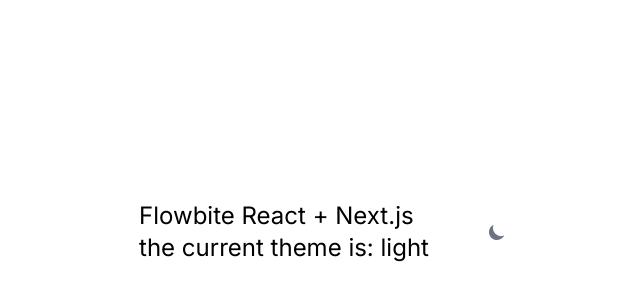
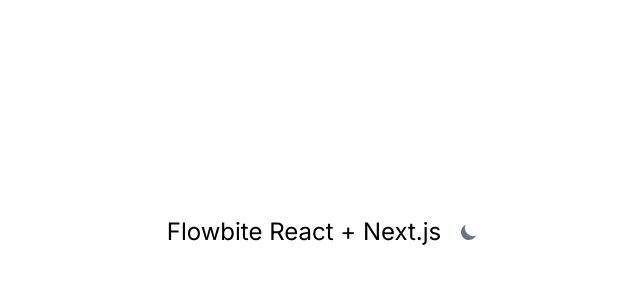
Before and after one commit to XBOT-FTC/FTC-Scouting-App, a Next.js app: page / in a window 1280 px wide. Shown: the part 168-468 px from the top of the page, without its empty margins (312-952 px from the left). Built offline with nearby package versions, Linux system fonts and the light colour scheme.

Commit message:
use flowbite-react

```diff
--- a/app/page.tsx
+++ b/app/page.tsx
@@ -1,14 +1,9 @@
-"use client";
-import { DarkThemeToggle, Navbar, useThemeMode } from "flowbite-react";
+import { DarkThemeToggle } from "flowbite-react";
 
 export default function Home() {
-  const theme = useThemeMode();
   return (
     <main className="flex min-h-screen items-center justify-center gap-2 dark:bg-gray-800">
-      <h1 className="text-2xl dark:text-white">
-        Flowbite React + Next.js <div /> the current theme is: {theme.mode}
-      </h1>
-      <Navbar></Navbar>
+      <h1 className="text-2xl dark:text-white">Flowbite React + Next.js</h1>
       <DarkThemeToggle />
     </main>
   );
--- a/package.json
+++ b/package.json
@@ -29,6 +29,7 @@
     "prettier": "^3.2.5",
     "prettier-plugin-tailwindcss": "^0.5.12",
     "tailwindcss": "^3.4.1",
-    "typescript": "^5"
+    "typescript": "^5",
+    "eslint-plugin-unused-imports": "^2.0.0"
   }
 }
```
Also changed, not shown: .eslintrc.json (deleted), 2 other files (tests, documents, lock files or other folders).
